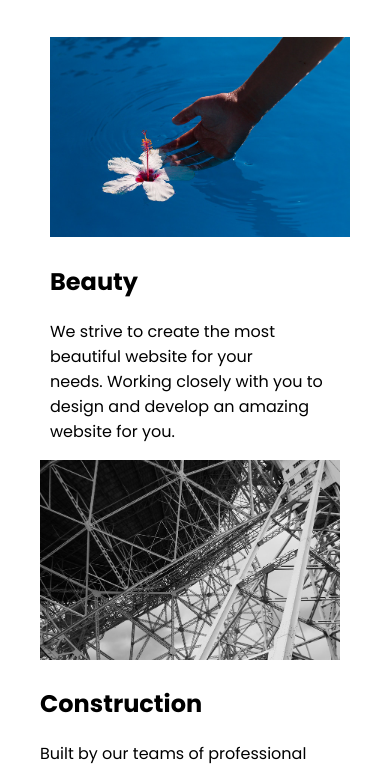
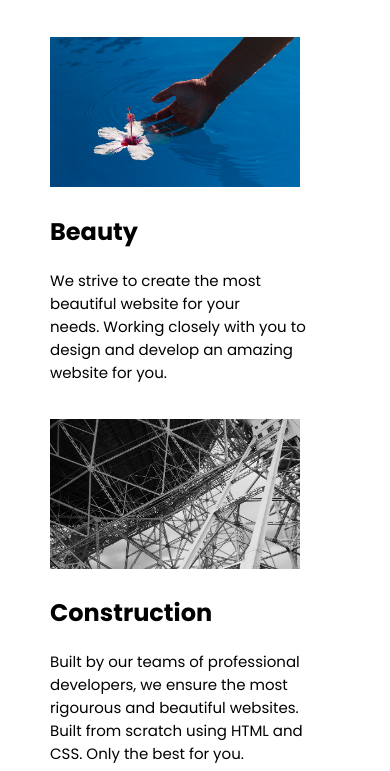
Before and after one commit to sharjeelanwar10/web-design-agency-webpage, a plain HTML site: page index.html in a window 390 px wide. Shown: the part 283-1054 px from the top of the page. Drawn offline with Linux system fonts and the light colour scheme; a web font is replaced by a local one.

Commit message:
Update styles.css

```diff
--- a/styles.css
+++ b/styles.css
@@ -46,14 +46,9 @@ footer {
     padding-top: 30px;
 }
 
-@media (max-width: 900px) {
+@media (max-width: 800px) {
     .heading {
         font-size: 40px;
-    }
-
-    .box-data {
-        float: none;
-        margin: 0;
     }
 
     .logo img {
@@ -64,4 +59,26 @@ footer {
     text-align: center;
     padding-top: 30px;
     }
+
+    .box-1, .box-2 {
+        float: none;
+    }
+
+    .box-data {
+        margin: 0;
+        float: none;
+    }
+
+    .box-container img {
+        width: 250px;
+        height: 150px;
+    }
+
+    .box-data p {
+        font-size: 15px;
+    }
+
+    .box-2 {
+        padding-top: 20px;
+    }
 }
```
